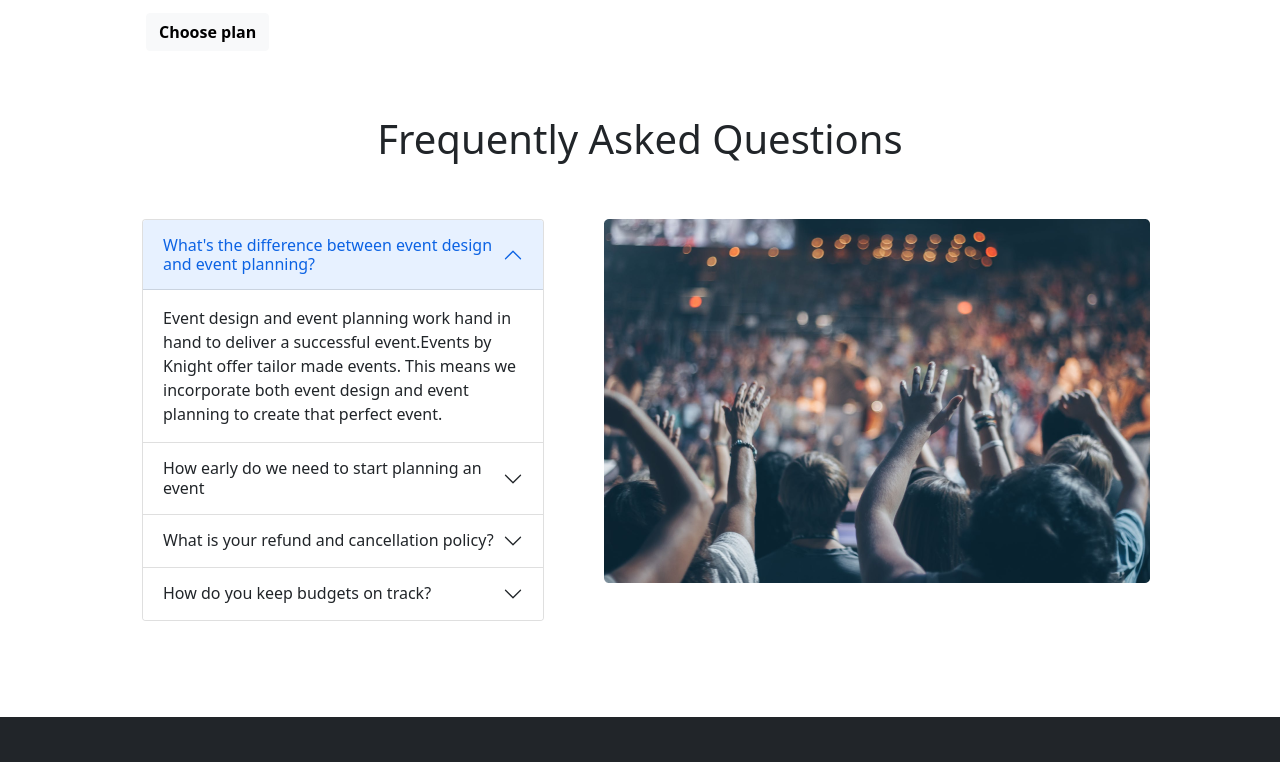
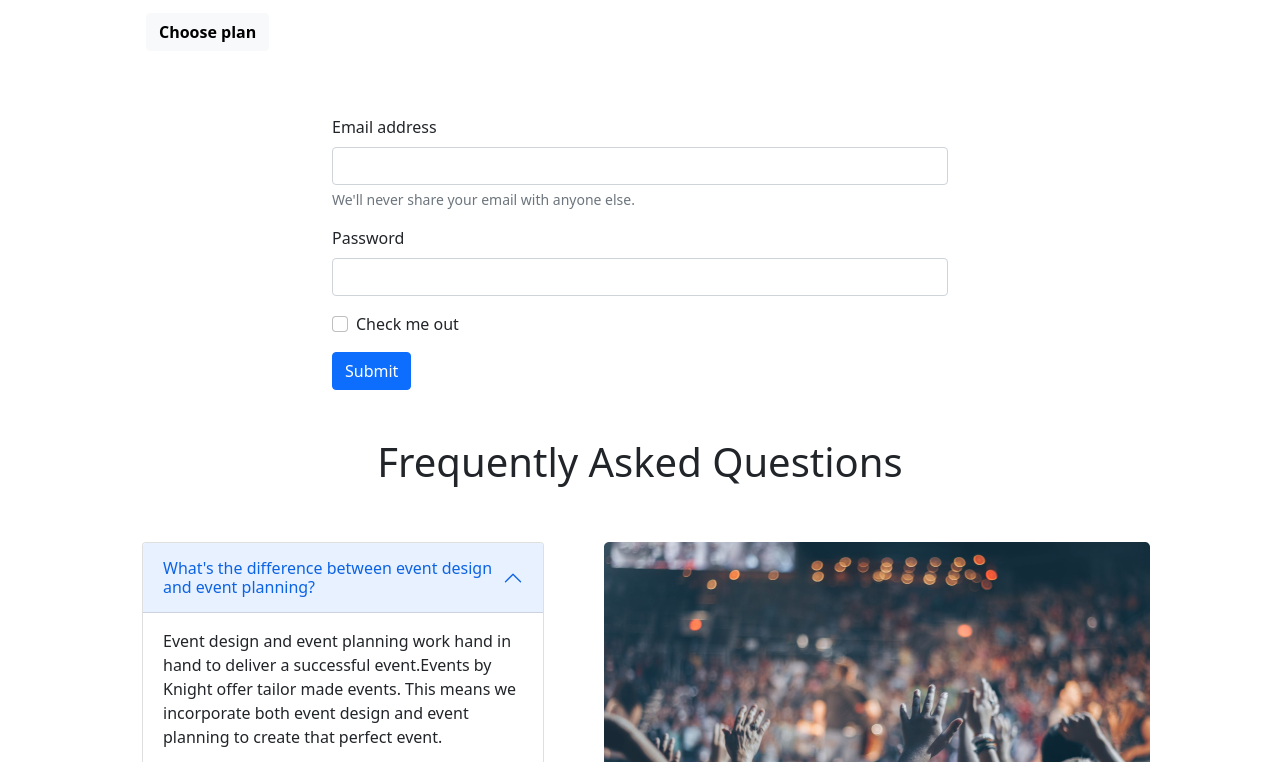
Before and after one commit to MK-Sohan/event-management-a3, a plain HTML site: page index.html in a window 1280 px wide. Shown: the part 1657-2419 px from the top of the page. Drawn offline with nearby package versions, Linux system fonts and the light colour scheme.

Commit message:
five commit

```diff
--- a/index.html
+++ b/index.html
@@ -166,6 +166,7 @@
         ----- -->
     </header>
     <main>
+
       <section class="container">
         <h1 class="text-center mt-5 mb-5">Our package</h1>
         <div class="row mt-5">
@@ -240,6 +241,31 @@
           </div>
         </div>
       </section>
+
+      <!-- ------------
+        formm
+        ----------- -->
+<section class="container w-50 mt-5 mb-5">
+  <form>
+    <div class="mb-3">
+      <label for="exampleInputEmail1" class="form-label">Email address</label>
+      <input type="email" class="form-control" id="exampleInputEmail1" aria-describedby="emailHelp">
+      <div id="emailHelp" class="form-text">We'll never share your email with anyone else.</div>
+    </div>
+    <div class="mb-3">
+      <label for="exampleInputPassword1" class="form-label">Password</label>
+      <input type="password" class="form-control" id="exampleInputPassword1">
+    </div>
+    <div class="mb-3 form-check">
+      <input type="checkbox" class="form-check-input" id="exampleCheck1">
+      <label class="form-check-label" for="exampleCheck1">Check me out</label>
+    </div>
+    <button type="submit" class="btn btn-primary">Submit</button>
+  </form>
+</section>
+<!--
+  formm endd
+ -->
 
       <!-- -------------------
         questionn
```
